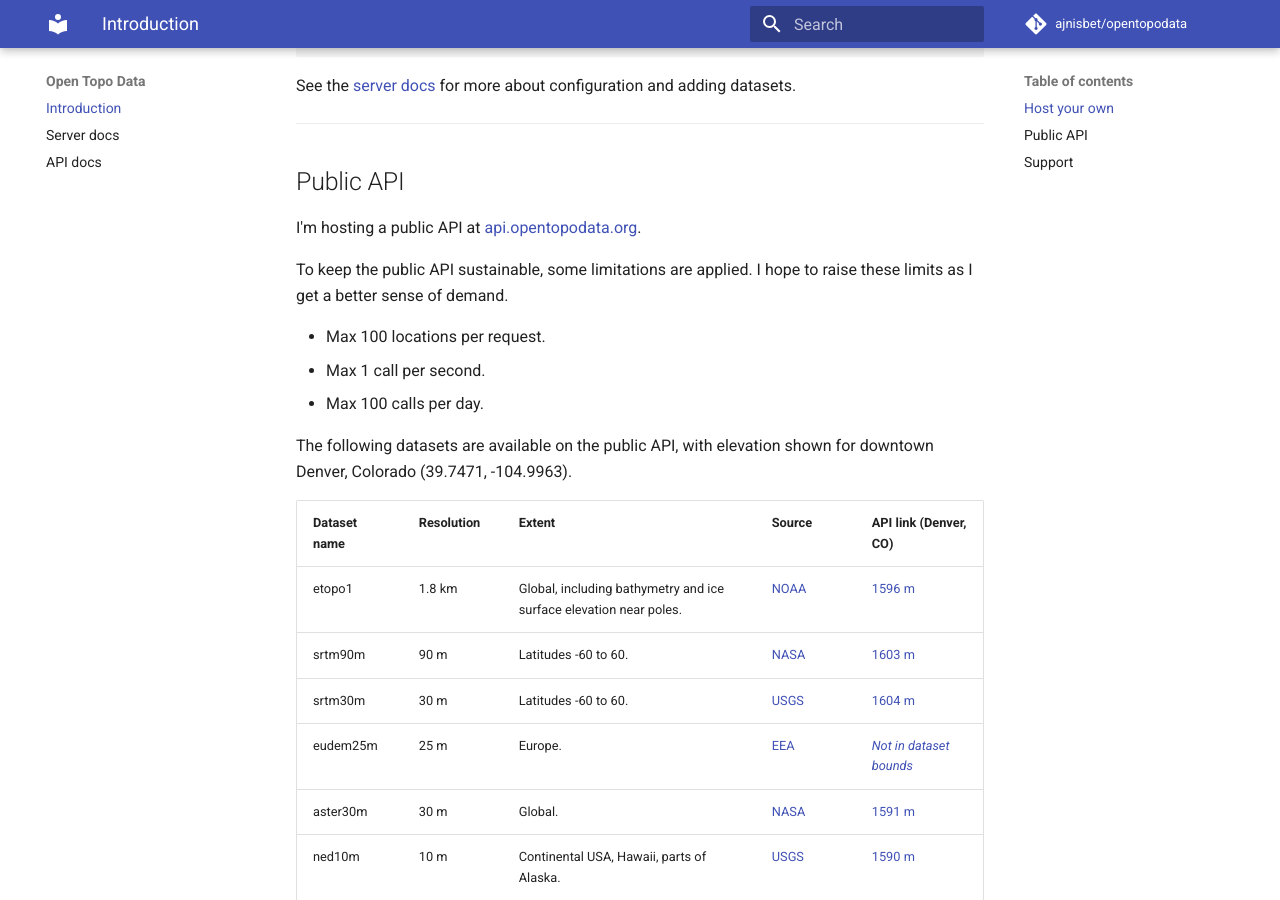
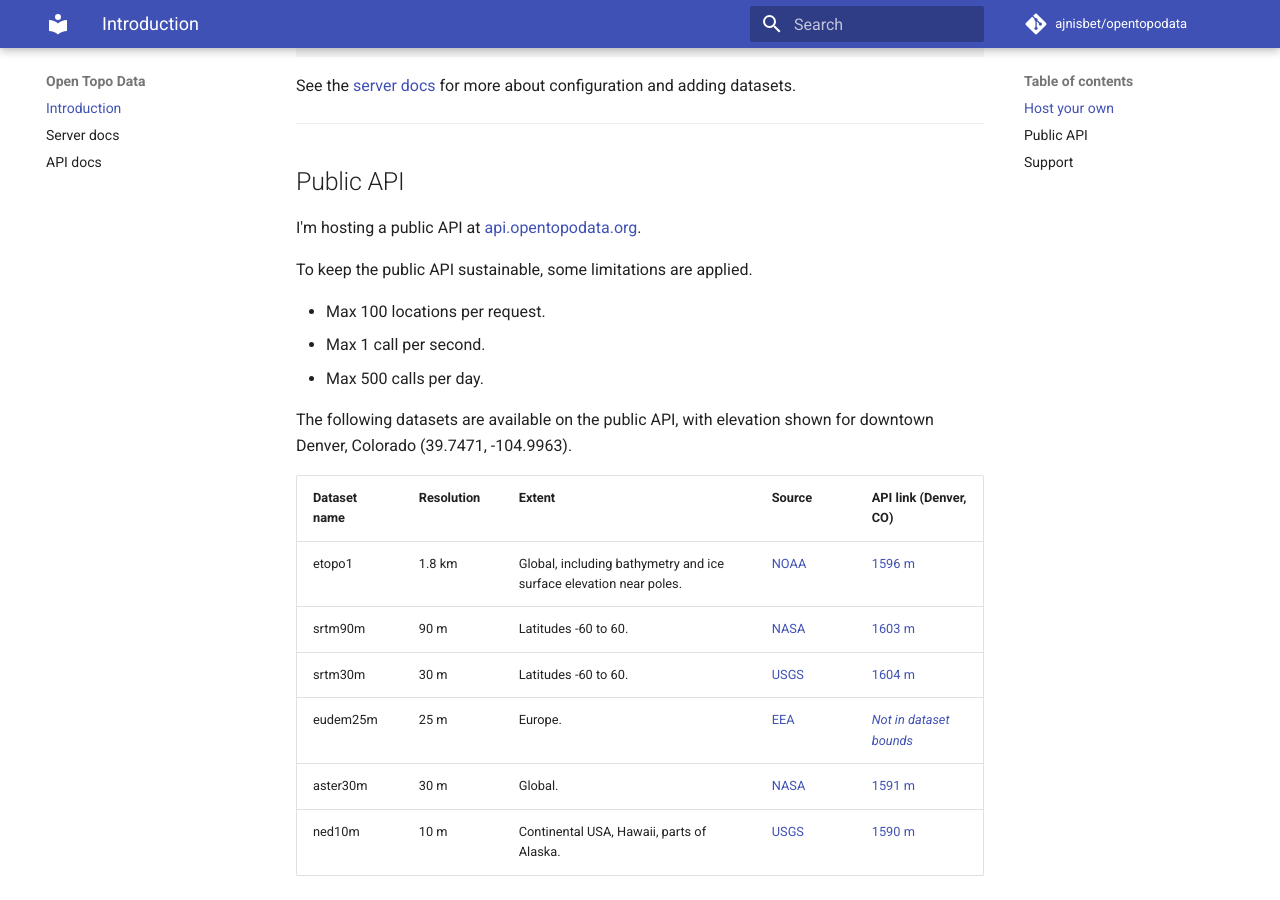
Before and after one commit to ajnisbet/opentopodata, an MkDocs documentation site: the page built from docs/index.md, in a window 1280 px wide and 900 px high, scrolled down 852 px. Built offline with MkDocs 1.6.1 and Material for MkDocs 9.7.7, drawn with Linux system fonts in a browser that asks for light colours; comment, search, counter and statistics services are not loaded.

Commit message:
Increase public API limit to 500

```diff
--- a/docs/index.md
+++ b/docs/index.md
@@ -44,11 +44,11 @@ See the [server docs](server.md) for more about configuration and adding dataset
 
 I'm hosting a public API at [api.opentopodata.org](https://api.opentopodata.org).
 
-To keep the public API sustainable, some limitations are applied. I hope to raise these limits as I get a better sense of demand.
+To keep the public API sustainable, some limitations are applied.
 
 * Max 100 locations per request.
 * Max 1 call per second.
-* Max 100 calls per day.
+* Max 500 calls per day.
 
 
 The following datasets are available on the public API, with elevation shown for downtown Denver, Colorado (39.7471,&nbsp;-104.9963).
```
